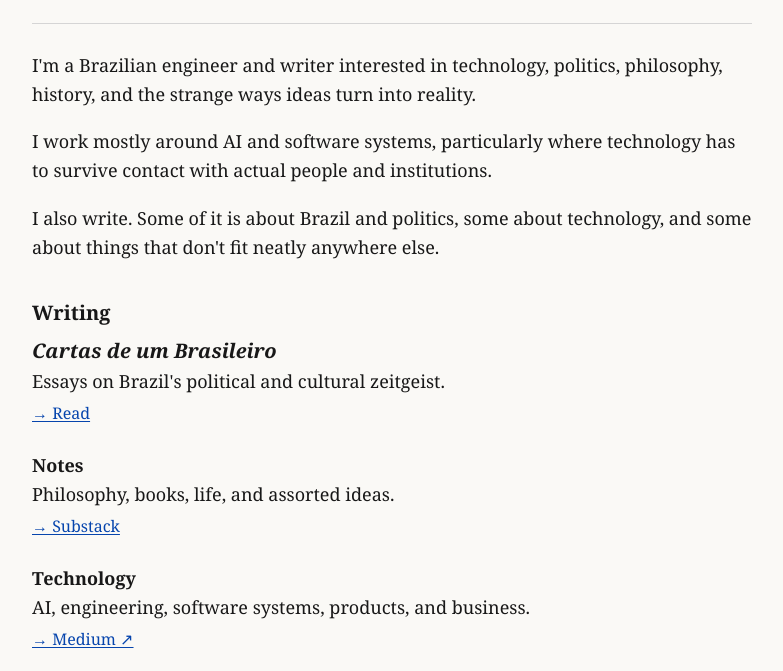
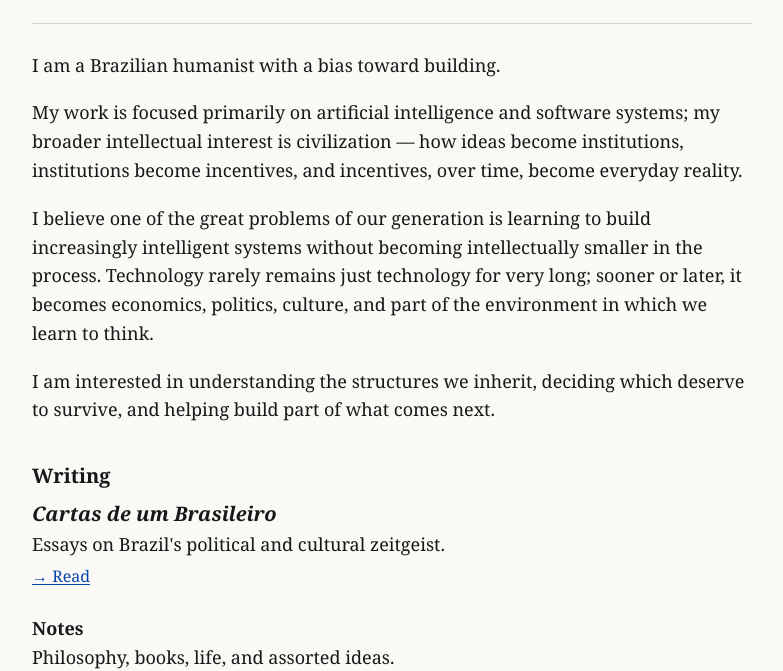
Before and after one commit to opedroaravena/pedroaravena.com, a plain HTML site: page en/index.html in a window 1280 px wide. Shown: the part 163-834 px from the top of the page, without its empty margins (56-839 px from the left). Drawn offline with Linux system fonts and the light colour scheme.

Commit message:
Update verbiage

```diff
--- a/en/index.html
+++ b/en/index.html
@@ -49,9 +49,22 @@
     <hr>
 
     <main id="content">
-      <p>I'm a Brazilian engineer and writer interested in technology, politics, philosophy, history, and the strange ways ideas turn into reality.</p>
-      <p>I work mostly around AI and software systems, particularly where technology has to survive contact with actual people and institutions.</p>
-      <p>I also write. Some of it is about Brazil and politics, some about technology, and some about things that don't fit neatly anywhere else.</p>
+      <p>I am a Brazilian humanist with a bias toward building.</p>
+      <p>
+        My work is focused primarily on artificial intelligence and software systems;
+        my broader intellectual interest is civilization — how ideas become institutions,
+        institutions become incentives, and incentives, over time, become everyday reality.
+      </p>
+      <p>
+        I believe one of the great problems of our generation is learning to build increasingly
+        intelligent systems without becoming intellectually smaller in the process.
+        Technology rarely remains just technology for very long; sooner or later, it becomes
+        economics, politics, culture, and part of the environment in which we learn to think.
+      </p>
+      <p>
+        I am interested in understanding the structures we inherit, deciding which deserve
+        to survive, and helping build part of what comes next.
+      </p>
 
       <section id="writing" aria-labelledby="writing-heading">
         <h2 id="writing-heading">Writing</h2>
```
Also changed, not shown: index.html (+4 -3 lines).
